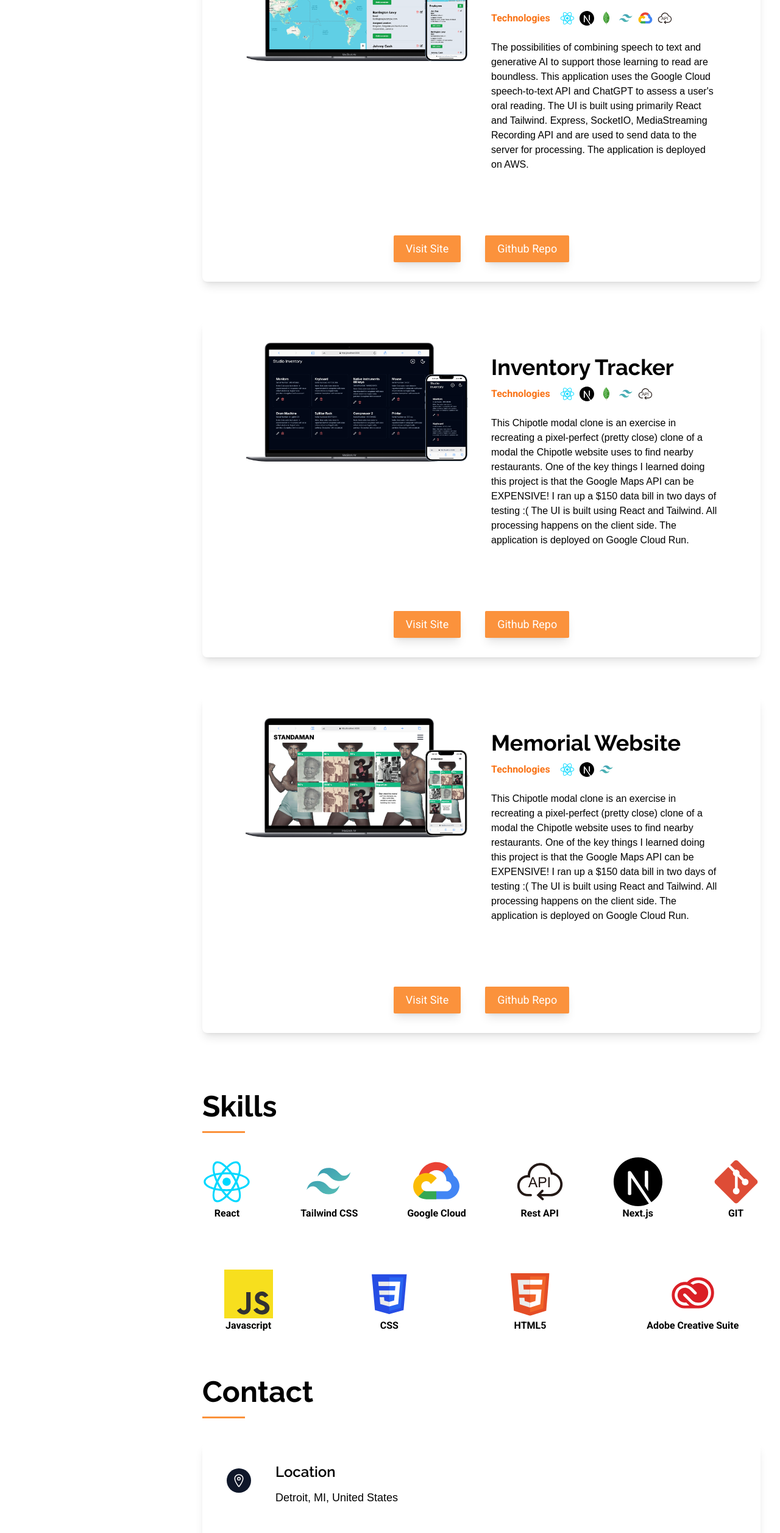
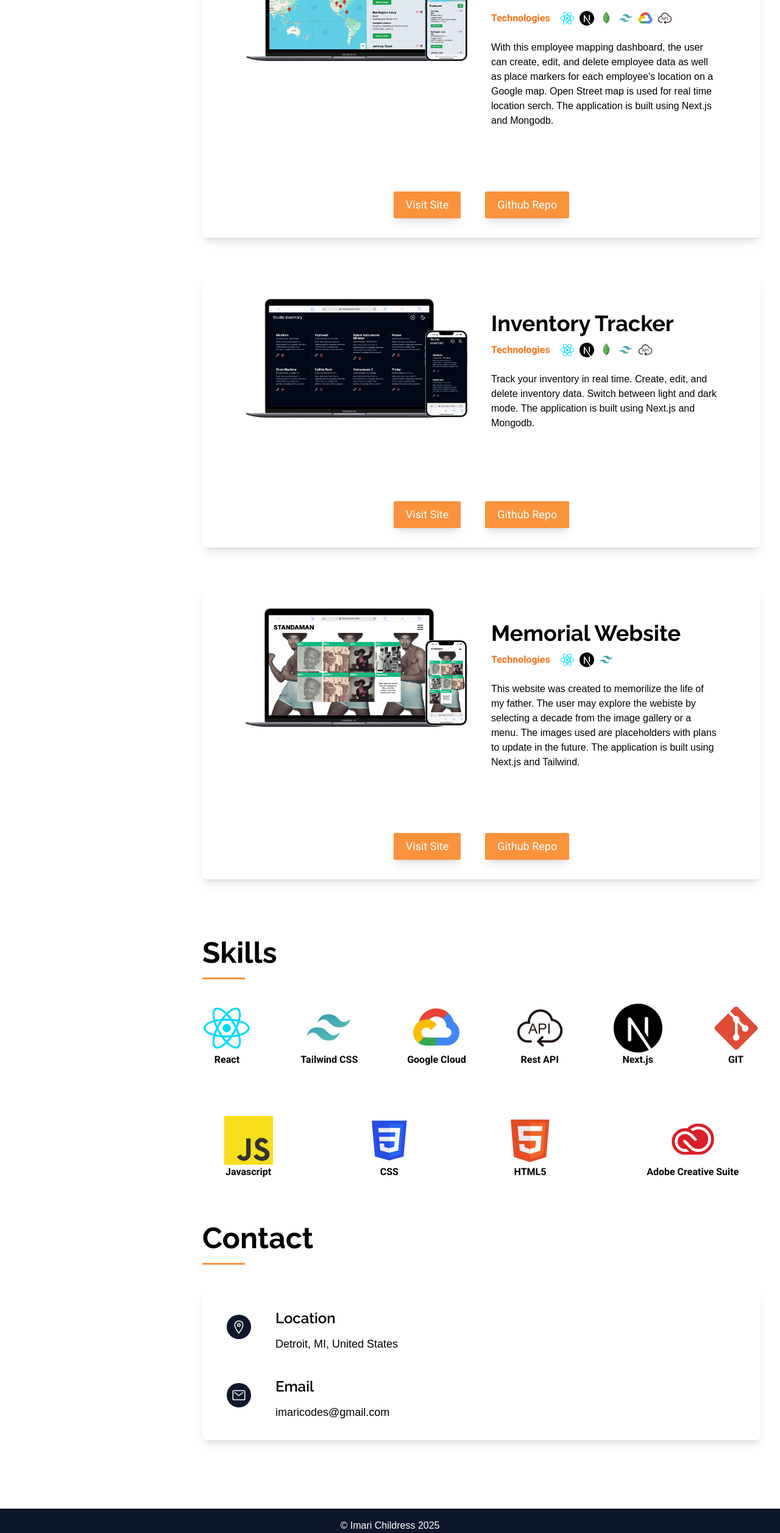
Before and after one commit to imaricodes/imaricodes-portfolio, a React (Vite) app: page / in a window 1280 px wide. Shown: the part 1110-3624 px from the top of the page at 61% size. Built offline with nearby package versions, Linux system fonts and the light colour scheme.

Commit message:
Update description for memorial project, update footer copyright year

```diff
--- a/src/Lists/project-list.js
+++ b/src/Lists/project-list.js
@@ -16,7 +16,7 @@ const projectList = [
       SkillsIcons.iconApi,
     ],
     image: EmployeeMapProject,
-    body: "The possibilities of combining speech to text and generative AI to support those learning to read are boundless. This application uses the Google Cloud speech-to-text API and ChatGPT to assess a user's oral reading. The UI is built using primarily React and Tailwind. Express, SocketIO, MediaStreaming Recording API and  are used to send data to the server for processing. The application is deployed on AWS.",
+    body: "With this employee mapping dashboard, the user can create, edit, and delete employee data as well as place markers for each employee's location on a Google map. Open Street map is used for real time location serch. The application is built using Next.js and Mongodb.",
     githubURL: "https://github.com/imaricodes/mongo-crud-reference-2",
     liveURL: "https://mongo-crud-reference-2.vercel.app/",
 
@@ -32,7 +32,7 @@ const projectList = [
       SkillsIcons.iconApi,
     ],
     image: InventoryTrackerProject,
-    body: "This Chipotle modal clone is an exercise in recreating a pixel-perfect (pretty close) clone of a modal the Chipotle website uses to find nearby restaurants. One of the key things I learned doing this project is that the Google Maps API can be EXPENSIVE! I ran up a $150 data bill in two days of testing :(  The UI is built using React and Tailwind. All processing happens on the client side. The application is deployed on Google Cloud Run.",
+    body: "Track your inventory in real time. Create, edit, and delete inventory data. Switch between light and dark mode. The application is built using Next.js and Mongodb.",
     githubURL: "https://github.com/imaricodes/inventory-tracker",
     liveURL: "https://inventory-tracker-gilt-beta.vercel.app/",
   },
@@ -45,7 +45,7 @@ const projectList = [
       SkillsIcons.iconTailwindCSS,
     ],
     image: MemorialProject,
-    body: "This Chipotle modal clone is an exercise in recreating a pixel-perfect (pretty close) clone of a modal the Chipotle website uses to find nearby restaurants. One of the key things I learned doing this project is that the Google Maps API can be EXPENSIVE! I ran up a $150 data bill in two days of testing :(  The UI is built using React and Tailwind. All processing happens on the client side. The application is deployed on Google Cloud Run.",
+    body: "This website was created to memorilize the life of my father. The user may explore the webiste by selecting a decade from the image gallery or a menu. The images used are placeholders with plans to update in the future. The application is built using Next.js and Tailwind.",
     githubURL: "https://github.com/imaricodes/standaman-memorial" ,
     liveURL: "https://standaman-memorial-lemon.vercel.app/",
   },
--- a/src/components/Footer.jsx
+++ b/src/components/Footer.jsx
@@ -5,7 +5,7 @@ const Footer = () => {
   let copyright = String.fromCodePoint(0x00A9);
   return (
     <div className="footer h-14 bg-slate-900 text-white flex items-center justify-center">
-      <p> <span>{copyright} </span>Childress 2003</p>
+      <p> <span>{copyright} </span>Imari Childress 2025</p>
     </div>
   )
 }
```
